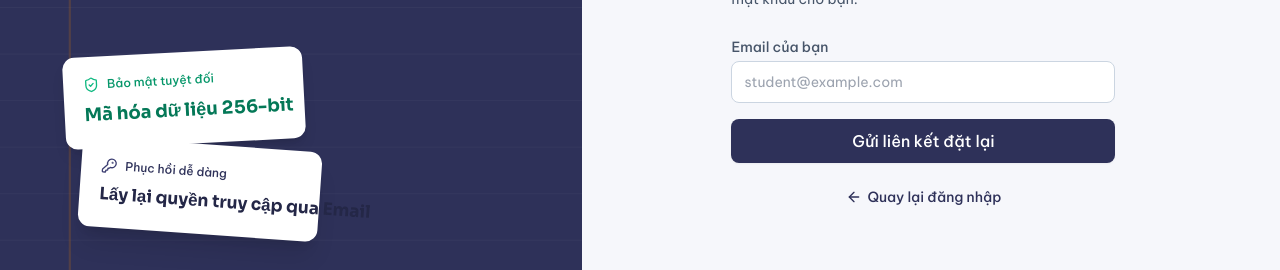
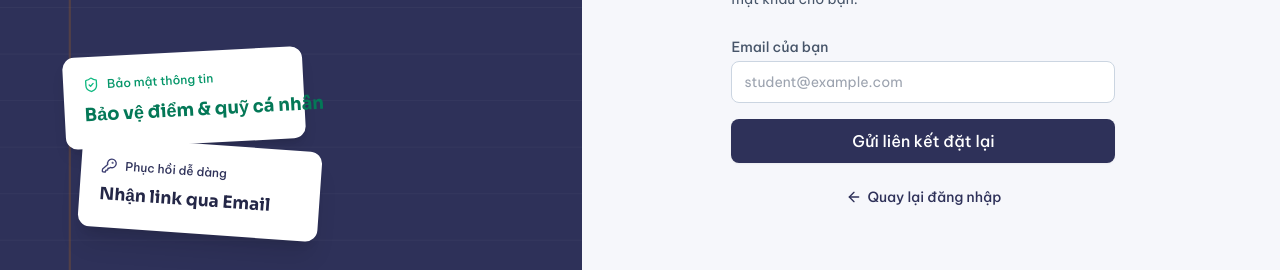
Before and after one commit to LNTienDat/student-life-hub, a React (Vite) app in the folder front/: page /quen-mat-khau in a window 1280 px wide. Shown: the part 328-598 px from the top of the page. Built offline with nearby package versions, Linux system fonts and the light colour scheme.

Commit message:
style: Cập nhật chữ trong thẻ bảo mật ngắn gọn, gần gũi với sinh viên để tránh bị tràn

```diff
--- a/front/src/pages/DatLaiMatKhau.jsx
+++ b/front/src/pages/DatLaiMatKhau.jsx
@@ -81,9 +81,9 @@ function DatLaiMatKhau() {
             >
               <div className="flex items-center gap-2 text-slate-400 mb-2">
                 <ShieldCheck className="w-4 h-4 text-emerald-500" />
-                <span className="text-xs font-medium text-emerald-600">Bảo mật tuyệt đối</span>
+                <span className="text-xs font-medium text-emerald-600">Bảo mật thông tin</span>
               </div>
-              <p className="font-display text-lg font-bold text-emerald-700 whitespace-nowrap">Mã hóa dữ liệu 256-bit</p>
+              <p className="font-display text-lg font-bold text-emerald-700 whitespace-nowrap">Bảo vệ điểm & quỹ cá nhân</p>
             </motion.div>
 
             <motion.div
@@ -96,7 +96,7 @@ function DatLaiMatKhau() {
                 <KeyRound className="w-4 h-4 text-ink-500" />
                 <span className="text-xs font-medium text-ink-600">Phục hồi dễ dàng</span>
               </div>
-              <p className="font-display text-[17px] font-bold text-ink-700 whitespace-nowrap">Lấy lại quyền truy cập qua Email</p>
+              <p className="font-display text-[17px] font-bold text-ink-700 whitespace-nowrap">Nhận link qua Email</p>
             </motion.div>
           </div>
         </div>
--- a/front/src/pages/QuenMatKhau.jsx
+++ b/front/src/pages/QuenMatKhau.jsx
@@ -65,9 +65,9 @@ function QuenMatKhau() {
             >
               <div className="flex items-center gap-2 text-slate-400 mb-2">
                 <ShieldCheck className="w-4 h-4 text-emerald-500" />
-                <span className="text-xs font-medium text-emerald-600">Bảo mật tuyệt đối</span>
+                <span className="text-xs font-medium text-emerald-600">Bảo mật thông tin</span>
               </div>
-              <p className="font-display text-lg font-bold text-emerald-700 whitespace-nowrap">Mã hóa dữ liệu 256-bit</p>
+              <p className="font-display text-lg font-bold text-emerald-700 whitespace-nowrap">Bảo vệ điểm & quỹ cá nhân</p>
             </motion.div>
 
             <motion.div
@@ -80,7 +80,7 @@ function QuenMatKhau() {
                 <KeyRound className="w-4 h-4 text-ink-500" />
                 <span className="text-xs font-medium text-ink-600">Phục hồi dễ dàng</span>
               </div>
-              <p className="font-display text-[17px] font-bold text-ink-700 whitespace-nowrap">Lấy lại quyền truy cập qua Email</p>
+              <p className="font-display text-[17px] font-bold text-ink-700 whitespace-nowrap">Nhận link qua Email</p>
             </motion.div>
           </div>
         </div>
```
